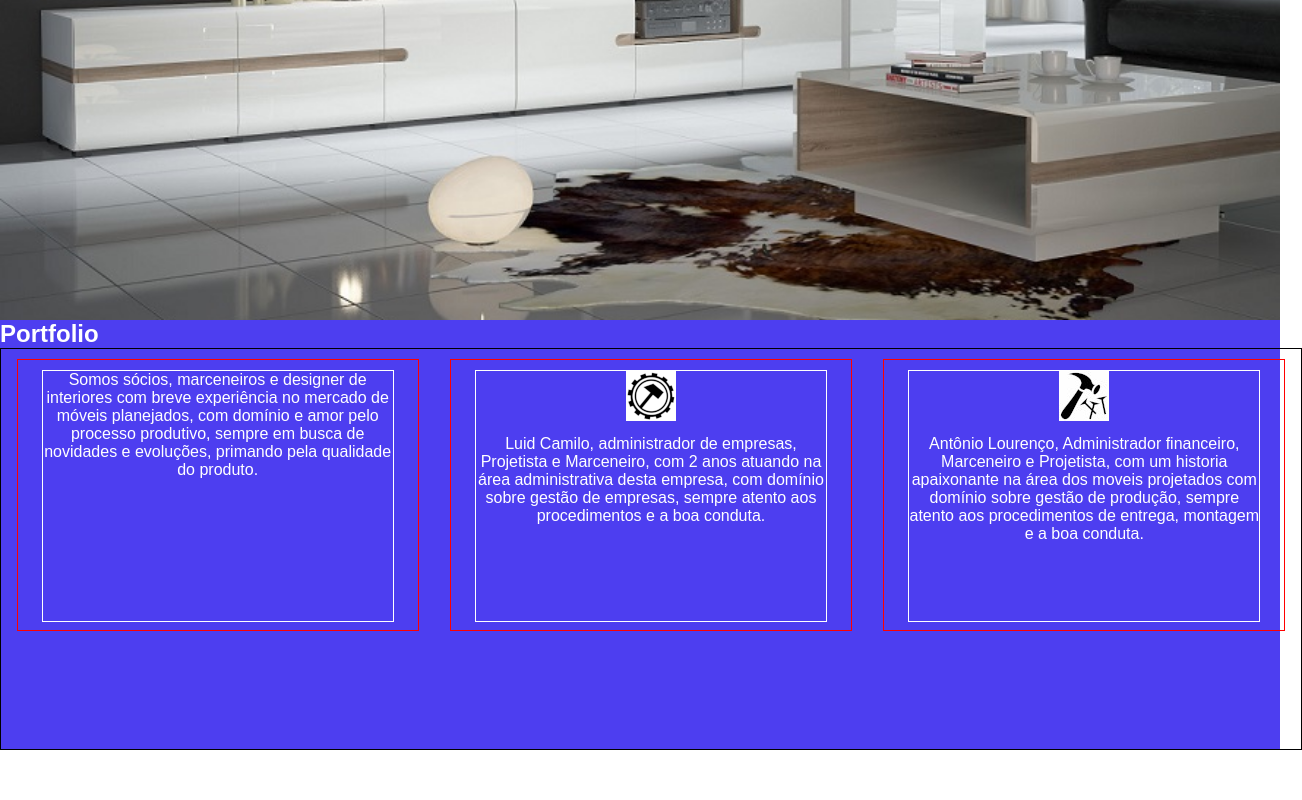
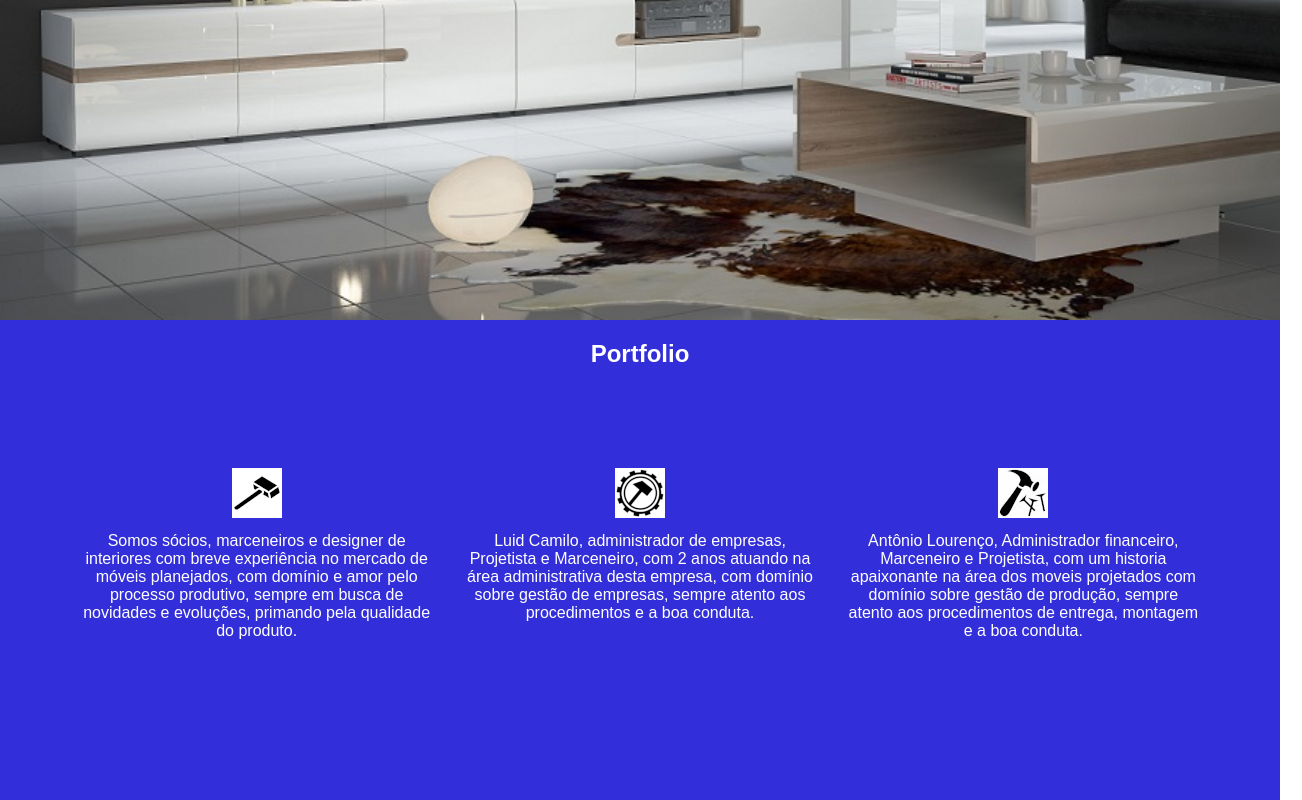
Before and after one commit to DiogoGuilhermeC/projeto-madeirarte, a plain HTML site: page index.html in a window 1280 px wide. Shown: the part 590-1390 px from the top of the page, 1302 px wide, since content can reach past the window. Before the commit the page ends 1340 px from the top, so only its background shows below. Drawn offline with Linux system fonts and the light colour scheme.

Commit message:
Portfolio concluido

```diff
--- a/estilos/media-query.css
+++ b/estilos/media-query.css
@@ -13,25 +13,32 @@
       background-position: center center;
    }
 
+   #port {
+      height: 120vh;
+   }
+
    #portfolio {
-      height: 100vh;
-      width: 730px;
+      height: 650px;
+      width: 700px;
       display: flex;
       flex-wrap: wrap;
       justify-content: space-between;
-      border: 1px solid black;
+
+
 
    }
 
    .bloco {
       display: flex;
-
-      justify-content: flex-end;
-      border: 1px solid red;
+      padding: 0px 10px;
       width: 200px;
       height: 320px;
+      margin: 0px;
    }
 
+   .martelo {
+      display: inline;
+   }
 
 
 
@@ -101,19 +108,25 @@
       font-size: 2.0em;
      }
 
+     #port {
+      height: 60vh;
+     }
+
      #portfolio {
       height: 50vh;
-      min-width: 1300px;
+      width: 1150px;
       display: flex;
+      align-items: center;
       flex-direction: row;
       justify-content: space-around;
-      border: 1px solid black;
+
    }
 
    .bloco {
-      border: 1px solid red;
-      width: 400px;
+      width: 350px;
       height: 250px;
+      padding: 0px;
+
    }
 
    .bloco h2 {
@@ -123,8 +136,8 @@
    }
 
    .caixa {
-      border: 1px solid white;
       width: 350px;
-      height: 250px;
+      height: 200px;
    }
+
 }
--- a/estilos/style.css
+++ b/estilos/style.css
@@ -93,16 +93,22 @@ main {
 /* portfolio */
 
 #port {
-    background-color: #4D3EF0;
+    height: 120vh;
+    background-color: #322ED9;
     color: white;
 
+}
+
+#port h2 {
+    text-align: center;
+    padding: 20px 0px 0px 0px ;
 }
 
 #portfolio {
     width: 300px;
     margin: auto;
     display: flex;
-    height: 105vh;
+    height: 100vh;
     flex-direction: column;
 }
 
@@ -114,8 +120,11 @@ main {
 .bloco {
     width: 300px;
     height: 200px;
-    margin:  10px auto;
+    margin:  0px auto;
     padding: 10px 0px ;
+    display: flex;
+    align-items: center;
+    text-align: center;
 
 
 }
@@ -124,7 +133,7 @@ main {
     text-align: center;
     width: 300px;
     height: 180px;
-    margin: auto;
+
 
 }
 
@@ -132,7 +141,6 @@ main {
     width: 50px;
     height: 50px;
     padding-bottom: 10px;
-
 }
 
 .martelo {
```
Also changed, not shown: index.html (+1 -0 lines), imagens/fundo.png (added).
